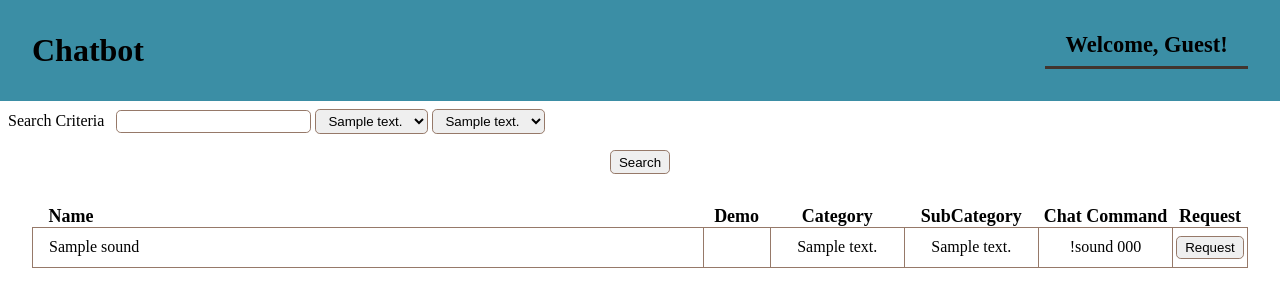
After one commit to jazzyeagle/chatbot_website, a Django app: page /sounds/ in a window 1280 px wide. The commit adds this page. Shown: the top 307 px of the page. Run offline with Django 3.2, Linux system fonts and the light colour scheme; tables that the repository leaves empty hold one stand-in row (values such as "Sample post"); parts of the project's set-up code (start-up, migrations or seed data) failed here and were passed over.

Commit message:
Added sounds page, switched from sqlite to postgresql

```diff
--- a/chatbot_website/urls.py
+++ b/chatbot_website/urls.py
@@ -16,6 +16,7 @@ Including another URLconf
 from django.urls import path, include
 
 urlpatterns = [
+    path('sounds/', include('sounds.urls')),
     path('user/', include('login.urls')),
     path('', include('mainsite.urls'))
 ]
--- a/login/models.py
+++ b/login/models.py
@@ -8,7 +8,10 @@ class UserManager(models.Manager):
 
 
 class User(models.Model):
+    class Meta:
+        app_label = 'login'
+
     username   = models.CharField(max_length=50, unique=True)
-    password   = models.CharField(max_length=255)
+    password   = models.CharField(max_length=255, null=True, blank=True)
     created_at = models.DateTimeField(auto_now_add=True)
     updated_at = models.DateTimeField(auto_now=True)
--- a/mainsite/static/mainsite/css/default.css
+++ b/mainsite/static/mainsite/css/default.css
@@ -67,7 +67,7 @@ label {
     text-align: right;
 }
 
-button, input, textarea {
+button, input, textarea, select {
     border:        solid 0.1rem #967969;
     border-radius: 0.3rem;
     margin:        0.5rem 0;
@@ -91,10 +91,8 @@ img {
     margin-right: 2rem;
 }
 
-tr {
-    margin: 0.5rem 0;
+td {
+    border: solid 0.1rem #967969;
+    overflow: wrap;
+    vertical-align: top;
 }
-
-td {
-    margin: auto 0;
-}
--- a/mainsite/templates/mainsite/song.html
+++ b/mainsite/templates/mainsite/song.html
@@ -7,7 +7,6 @@
         {% load static %}
         <link rel="stylesheet" href="{% static 'mainsite/css/default.css' %}">
     </head>
-        <h3>Requests:
     <body>
         {% include 'mainsite/navbar.html' %}
         <h3>Live from 'Fountain Of Shadows' on the 'Sorry For Monologging' Tour</h3>
--- a/show/models.py
+++ b/show/models.py
@@ -6,6 +6,8 @@ from sounds.models   import *
 
 # Create your models here.
 class Request(models.Model):
+    class Meta:
+        app_label = 'show'
     user         = models.ForeignKey(User,  on_delete=models.CASCADE)
     sound        = models.ForeignKey(Sound,  on_delete=models.CASCADE)
     created_at   = models.DateTimeField(auto_now_add=True)
--- a/sounds/models.py
+++ b/sounds/models.py
@@ -3,12 +3,18 @@ from login.models import User
 
 # Create your models here.
 class Category(models.Model):
+    class Meta:
+        app_label = 'sounds'
+
     text       = models.CharField(max_length=255)
     created_at = models.DateTimeField(auto_now_add=True)
     updated_at = models.DateTimeField(auto_now=True)
 
 
 class SubCategory(models.Model):
+    class Meta:
+        app_label = 'sounds'
+
     text       = models.CharField(max_length=255)
     category   = models.ForeignKey(Category,  on_delete=models.CASCADE)
     created_at = models.DateTimeField(auto_now_add=True)
@@ -16,9 +22,12 @@ class SubCategory(models.Model):
 
 
 class Sound(models.Model):
+    class Meta:
+        app_label = 'sounds'
+
     code        = models.CharField(max_length=3)
     name        = models.TextField()
-    renamed_by  = models.ForeignKey(User,  on_delete=models.CASCADE)
+    renamed_by  = models.ForeignKey(User,  on_delete=models.CASCADE, null=True, blank=True)
     category    = models.ForeignKey(Category,  on_delete=models.CASCADE)
     subcategory = models.ForeignKey(SubCategory,  on_delete=models.CASCADE)
     created_at  = models.DateTimeField(auto_now_add=True)
@@ -26,6 +35,9 @@ class Sound(models.Model):
 
 
 class SoundRating(models.Model):
+    class Meta:
+        app_label = 'sounds'
+
     user       = models.ForeignKey(User,  on_delete=models.CASCADE)
     sound      = models.ForeignKey(Sound,  on_delete=models.CASCADE)
     created_at = models.DateTimeField(auto_now_add=True)
@@ -33,6 +45,9 @@ class SoundRating(models.Model):
 
 
 class Instrument(models.Model):
+    class Meta:
+        app_label = 'sounds'
+
     code        = models.CharField(max_length=3)
     name        = models.TextField()
     created_at  = models.DateTimeField(auto_now_add=True)
--- /dev/null
+++ b/sounds/static/sounds/css/sounds.css
@@ -0,0 +1,32 @@
+table {
+    display: block;
+    margin: 2rem;
+    border-collapse: collapse;
+}
+
+thead tr {
+    margin-bottom: 2.0rem;
+}
+
+th {
+    font-size: large;
+}
+
+td, th {
+    vertical-align: middle;
+    text-align: center;
+}
+
+.name {
+    width: 50%;
+    padding-left: 1rem;
+    text-align: left;
+}
+
+.demo, .request {
+    width: 5%;
+}
+
+.category, .subcategory, .command {
+    width: 10%;
+}
--- /dev/null
+++ b/sounds/templates/sounds/sounds.html
@@ -0,0 +1,61 @@
+<!DOCTYPE html>
+<html lang="en">
+    <head>
+        <meta charset="utf-8">
+        <meta name="description" content="View the list of available sounds that you can request for the next show!">
+        <title>ChatBot - Sounds</title>
+        {% load static %}
+        <link rel="stylesheet" href="{% static 'mainsite/css/default.css' %}">
+        <link rel="stylesheet" href="{% static 'sounds/css/sounds.css' %}">
+    </head>
+    <body>
+        {% include 'mainsite/navbar.html' %}
+        <form id="form_search" action="{% url 'search_sounds' %}" method=POST>
+            <label for="search_text">Search Criteria </label>
+            <input name="search_text" id="search_text">
+            <select name="search_category" id="search_category">
+                {% for category in categories %}
+                    <option>{{category.text}}</option>
+                {% endfor %}
+            </select>
+            <select name="search_subcategory" id="search_subcategory">
+                {% for subcategory in subcategories %}
+                    <option>{{subcategory.text}}</option>
+                {% endfor %}
+            </select>
+            <button type="submit">Search</button>
+        </form>
+        <table>
+            <thead>
+                <tr>
+                    <th class="name">Name</th>
+                    <th class="demo">Demo</th>
+                    <th class="category">Category</th>
+                    <th class="subcategory">SubCategory</th>
+                    <th class="command">Chat Command</th>
+                    <th class="request">Request</th>
+                </tr>
+            </thead>
+            <tbody>
+                {% for sound in sounds %}
+                    <tr id="{{sound.code}}">
+                        <td class="name">{{sound.name}}</td>
+                        <td class="demo"><audio></audio></td>
+                        <td class="category">{{sound.category.text}}</td>
+                        <td class="subcategory">{{sound.subcategory.text}}</td>
+                        <td class="command">
+                            {% if sound.category.text == "Drum Kit" %}
+                                !drumkit {{sound.code}}</td>
+                            {% else %}
+                                !sound {{sound.code}}<?td>
+                            {% endif %}
+                        </td>
+                        <td class="request">
+                            <button>Request</button>
+                        </td>
+                    </tr>
+                {% endfor %}
+            </tbody>
+        </table>
+    </body>
+</html>
--- /dev/null
+++ b/sounds/urls.py
@@ -0,0 +1,8 @@
+from django.urls import path
+from sounds.views import *
+
+urlpatterns = [
+                path('',                sounds,        name='sounds'),
+                path('<str:sound_code', sound,         name='sound'),
+                path('search',          search_sounds, name='search_sounds')
+              ]
--- a/sounds/views.py
+++ b/sounds/views.py
@@ -1,3 +1,24 @@
-from django.shortcuts import render
+from django.shortcuts import render, redirect
+from sounds.models    import *
 
 # Create your views here.
+def sounds(request):
+    num_results = Sound.objects.count() / 10
+    page_data = {
+                  'categories': Category.objects.all(),
+                  'subcategories': SubCategory.objects.all(),
+                  'sounds': Sound.objects.all()
+                }
+    return render(request, 'sounds/sounds.html', page_data)
+
+
+def sound(request, sound_code):
+    sound = Sound.objects.get(code=sound_code)
+    page_data = {
+                  'sound': sound
+                }
+    return render(request, 'sounds/sound.html', page_data)
+
+
+def search_sounds(request):
+    pass
```
Also changed, not shown: chatbot_website/settings.py (+7 -3 lines), mainsite/models.py (+12 -0 lines), login/migrations/0002_alter_user_password.py (added), sounds/migrations/0002_alter_sound_renamed_by.py (added), sounds/templates/sounds/sound.html (added).
